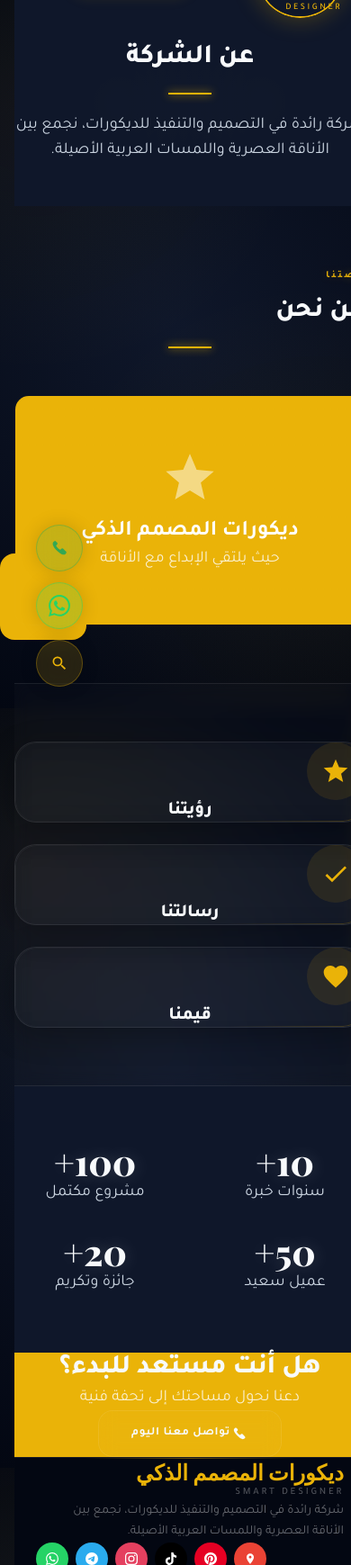
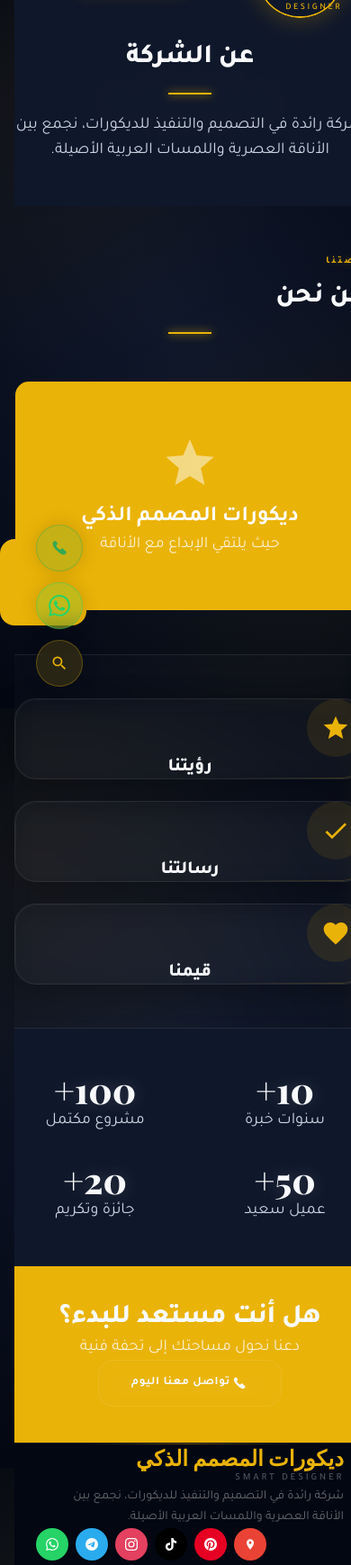
Before and after one commit to alialmaljami/smart, a Laravel app: page /about in a window 390 px wide; the page is wider, and only the part inside the window is pictured. Shown: the part 57-1796 px from the top of that part at 90% size. Run offline with Laravel 12, Linux system fonts and the light colour scheme; data comes from the database, SQL or seed files in the repository; data that the repository does not hold is empty; style sheets or scripts are compiled from the project's sources; parts of the project's set-up code (start-up, migrations or seed data) failed here and were passed over.

Commit message:
fix: comprehensive mobile padding overrides for all section py-* values

```diff
--- a/resources/views/layouts/app.blade.php
+++ b/resources/views/layouts/app.blade.php
@@ -358,13 +358,25 @@
             .section-padding { padding-top: 4rem !important; padding-bottom: 4rem !important; }
             .container-wide { padding-left: 1rem; padding-right: 1rem; }
             section[class*="py-32"] { padding-top: 5rem !important; padding-bottom: 5rem !important; }
+            section[class*="py-28"] { padding-top: 4.5rem !important; padding-bottom: 4.5rem !important; }
+            section[class*="py-24"] { padding-top: 4rem !important; padding-bottom: 4rem !important; }
             section[class*="py-20"]:not(.hero-section) { padding-top: 4rem !important; padding-bottom: 4rem !important; }
+            section[class*="py-16"] { padding-top: 3rem !important; padding-bottom: 3rem !important; }
+            section[class*="py-12"] { padding-top: 2.5rem !important; padding-bottom: 2.5rem !important; }
+            section[class*="py-10"] { padding-top: 2rem !important; padding-bottom: 2rem !important; }
+            section[class*="py-6"] { padding-top: 1.5rem !important; padding-bottom: 1.5rem !important; }
         }
 
         @media (max-width: 480px) {
             .hero-section { padding-top: 4rem !important; padding-bottom: 4rem !important; }
             section[class*="py-32"] { padding-top: 4rem !important; padding-bottom: 4rem !important; }
+            section[class*="py-28"] { padding-top: 3.5rem !important; padding-bottom: 3.5rem !important; }
             section[class*="py-24"] { padding-top: 3rem !important; padding-bottom: 3rem !important; }
+            section[class*="py-20"]:not(.hero-section) { padding-top: 3rem !important; padding-bottom: 3rem !important; }
+            section[class*="py-16"] { padding-top: 2.5rem !important; padding-bottom: 2.5rem !important; }
+            section[class*="py-12"] { padding-top: 2rem !important; padding-bottom: 2rem !important; }
+            section[class*="py-10"] { padding-top: 1.5rem !important; padding-bottom: 1.5rem !important; }
+            section[class*="py-6"] { padding-top: 1rem !important; padding-bottom: 1rem !important; }
         }
 
         /* Ensure cards stack properly on very small screens */
```
Also changed, not shown: 3 other files.
